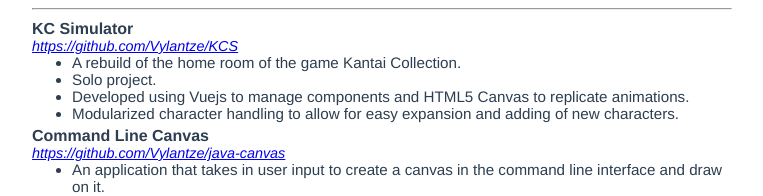
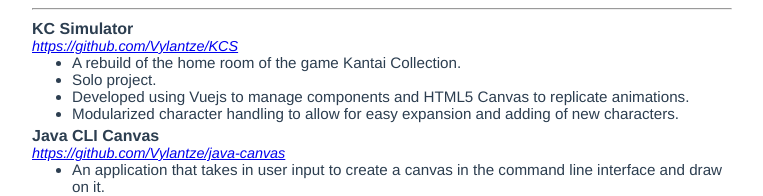
Before and after one commit to Vylantze/resume, a Vue app: page / in a window 1280 px wide. Shown: the part 784-980 px from the top of the page, without its empty margins (258-1021 px from the left). Built offline with nearby package versions, Linux system fonts and the light colour scheme.

Commit message:
Update name of new project

```diff
--- a/src/components/Body.vue
+++ b/src/components/Body.vue
@@ -125,7 +125,7 @@
       <Subsection>
         <SectionedLine>
           <div slot="left">
-            <b>Command Line Canvas</b>
+            <b>Java CLI Canvas</b>
           </div>
         </SectionedLine>
         <div class="italics note">
```
